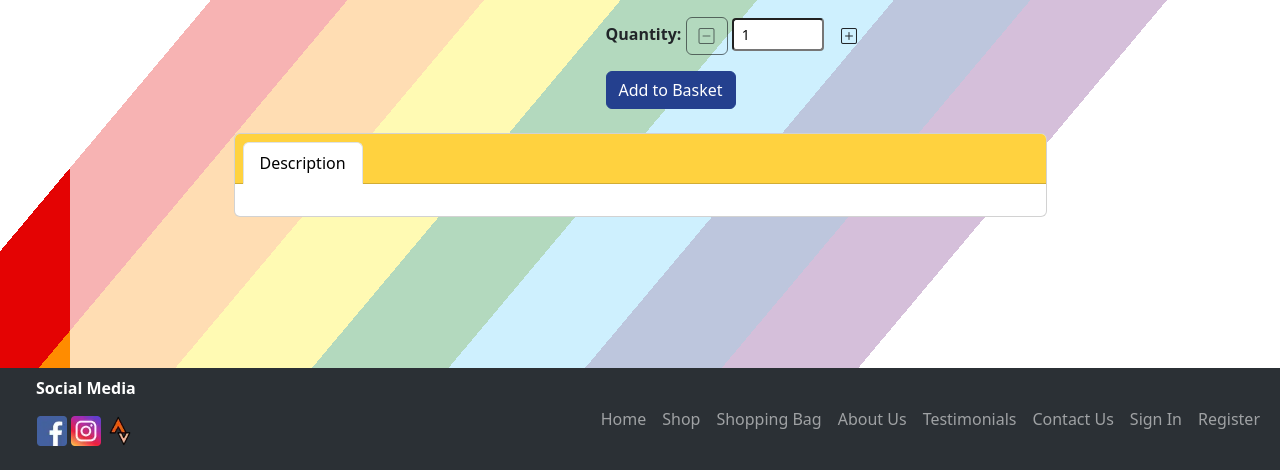
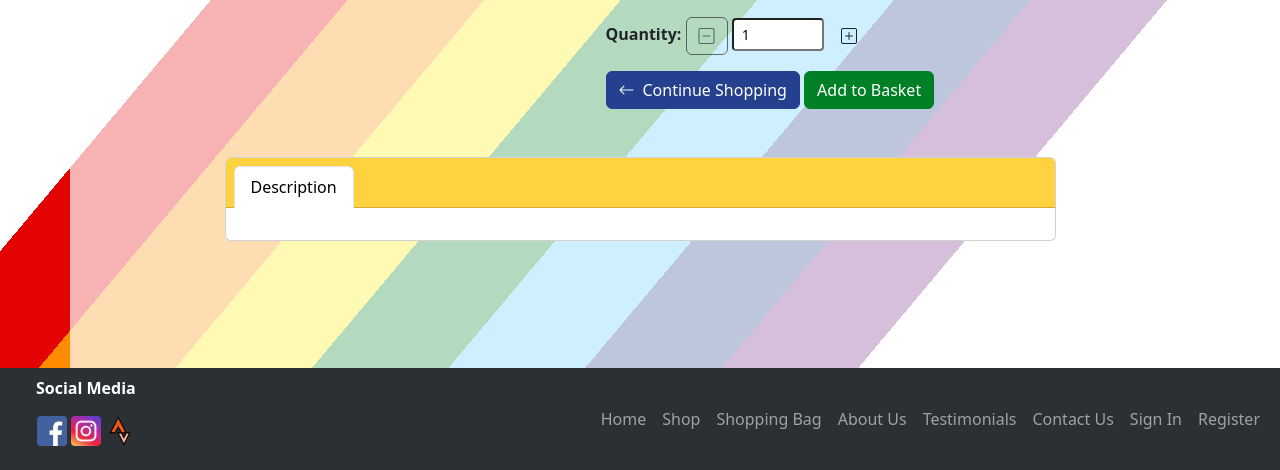
Before and after one commit to Chris-RG1980/rainbow-runners, a Django app: template products/templates/products/product_detail.html in a window 1280 px wide. Shown: the part 330-800 px from the top of the page. Run offline with Django 4.2, Linux system fonts and the light colour scheme; the template is opened without the code that fills it, so the values that code supplies are empty; some libraries are stand-ins or nearby versions; some web fonts are replaced.

Commit message:
Add continue shopping bttn

```diff
--- a/products/templates/products/product_detail.html
+++ b/products/templates/products/product_detail.html
@@ -39,7 +39,11 @@
                         </button>
                     </p>
                 </div>
-                <button type="submit" class="btn btn-primary">Add to Basket</button>
+                <a href="{% url 'products' %}" class="btn btn-primary">
+                    <span><i class="bi bi-arrow-left pe-2"></i>Continue Shopping</span>
+                </a>
+                <button type="submit" class="btn btn-success">Add to Basket</button>
+            </div>
                 <!-- Hidden Redirect URL -->
                 <input type="hidden" name="redirect_url" value="{{ request.path }}">
             </form>
@@ -58,12 +62,12 @@
                         </li>
                         {% if product.get_key_features %}
                             <li class="nav-item" role="presentation">
-                                <button class="nav-link black" id="features-tab" data-bs-toggle="tab" data-bs-target="#features" type="button" role="tab" aria-controls="features" aria-selected="false">Key Features <i class="bi bi-check-circle me-2"></i></button>
+                                <button class="nav-link black" id="features-tab" data-bs-toggle="tab" data-bs-target="#features" type="button" role="tab" aria-controls="features" aria-selected="false"><i class="bi bi-check-circle me-2"></i>Key Features</button>
                             </li>
                         {% endif %}
                         {% if product.get_care_instructions %}
                             <li class="nav-item" role="presentation">
-                                <button class="nav-link black" id="care-tab" data-bs-toggle="tab" data-bs-target="#care" type="button" role="tab" aria-controls="care" aria-selected="false">Care Instructions <i class="bi bi-info-circle me-2"></i></button>
+                                <button class="nav-link black" id="care-tab" data-bs-toggle="tab" data-bs-target="#care" type="button" role="tab" aria-controls="care" aria-selected="false"><i class="bi bi-info-circle me-2"></i>Care Instructions</button>
                             </li>
                         {% endif %}
                         {% if product.get_size_guide %}
```
